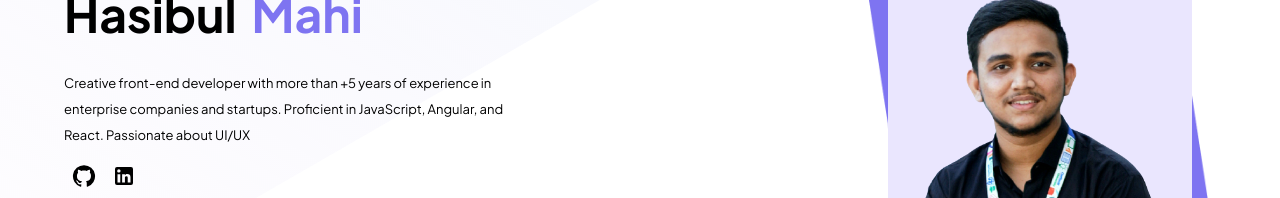
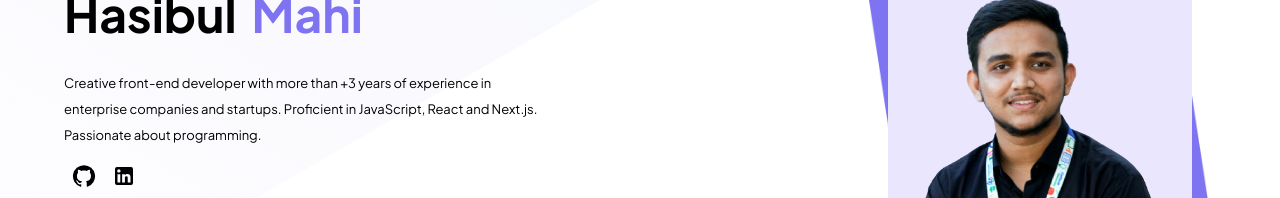
Before and after one commit to hasibulmahi/personal-portfolio, a Next.js app: page / in a window 1280 px wide. Shown: the part 262-460 px from the top of the page. Built offline with nearby package versions, Linux system fonts and the light colour scheme.

Commit message:
updated about me

```diff
--- a/components/header/navigation.component.js
+++ b/components/header/navigation.component.js
@@ -121,7 +121,9 @@ function Navigation(props) {
           <Box sx={{ display: { xs: "none", sm: "block", ml: "auto" } }}>
             <Button
               sx={{ textTransform: "capitalize", borderColor: "#F1F1F1" }}
-              variant="outlined" Link href="https://drive.google.com/file/d/1Wai9i630pjeQ0YoTmBA-xb78LOw6R4xA/view?usp=sharing"
+              variant="outlined"
+              Link
+              href="https://drive.google.com/file/d/1Wai9i630pjeQ0YoTmBA-xb78LOw6R4xA/view?usp=sharing"
             >
               Resume
             </Button>
--- a/components/hero/hero.component.js
+++ b/components/hero/hero.component.js
@@ -99,9 +99,9 @@ function Hero(props) {
                 variant="h5"
                 fontSize={13}
               >
-                Creative front-end developer with more than +5 years of
+                Creative front-end developer with more than +3 years of
                 experience in enterprise companies and startups. Proficient in
-                JavaScript, Angular, and React. Passionate about UI/UX
+                JavaScript, React and Next.js. Passionate about programming.
               </Typography>
               <Box>
                 {FooterSocialMedia &&
```
